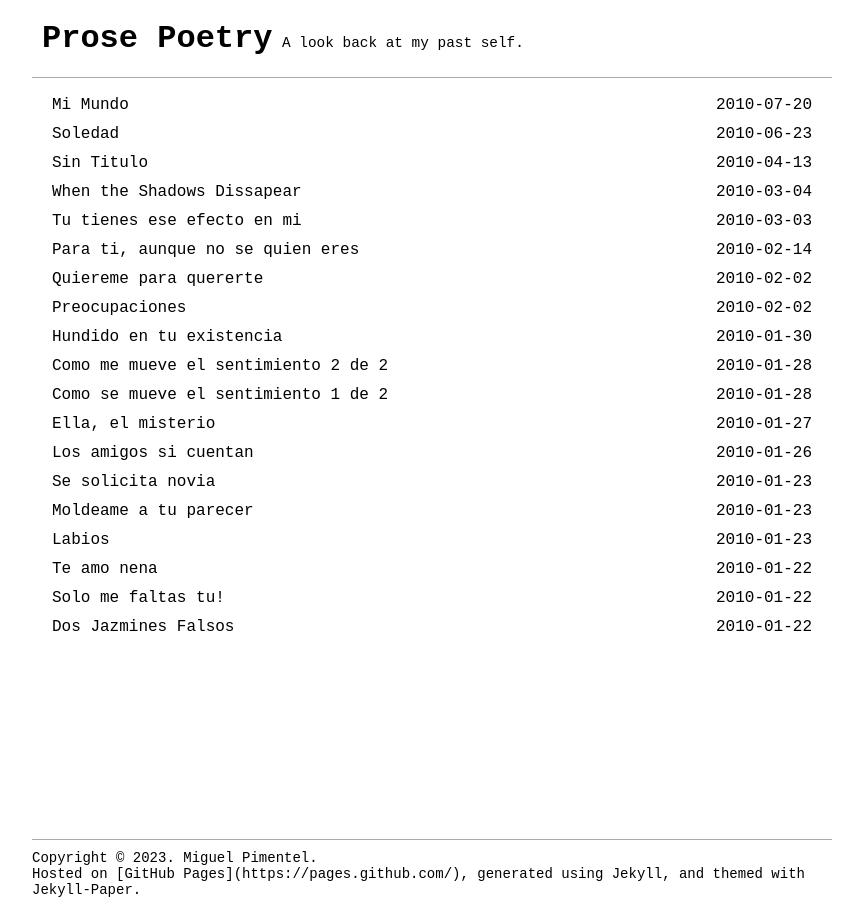
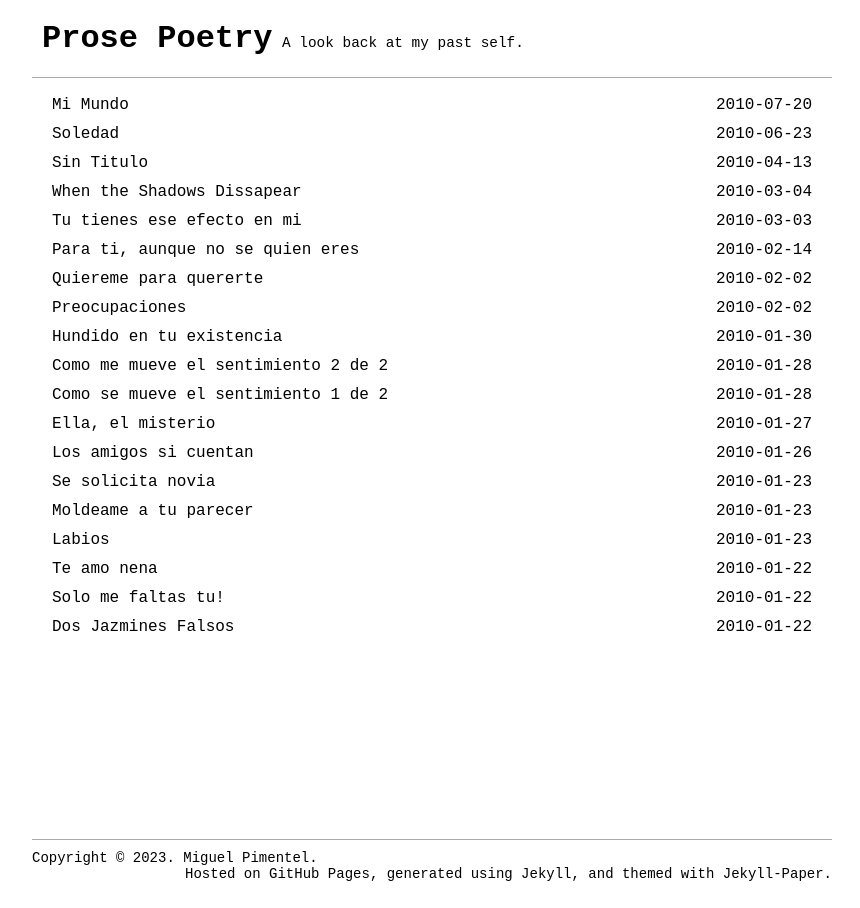
Before and after one commit to semanticdata/prose-poetry, a Jekyll site: the page built from index.html, in a window 1280 px wide. Shown: the whole page, without its empty margins (208-1068 px from the left). Built offline with Jekyll 4.4.1, drawn with Linux system fonts in a browser that asks for light colours; the list of posts is cut into pages by our own code.

Commit message:
Update footer.html

```diff
--- a/_includes/footer.html
+++ b/_includes/footer.html
@@ -1,6 +1,6 @@
 <div class="footer-copyright">
   <span class="footer-copyright-text float-left">Copyright &copy; {{ site.time | date: '%Y' }}. {{ site.domain }}.</span>
   <span class="footer-copyright-text float-right">
-    Hosted on [GitHub Pages](https://pages.github.com/), generated using <a href="https://jekyllrb.com/">Jekyll</a>, and themed with <a href="https://github.com/ghosind/Jekyll-Paper">Jekyll-Paper</a>.
+    Hosted on <a href="https://pages.github.com/">GitHub Pages</a>, generated using <a href="https://jekyllrb.com/">Jekyll</a>, and themed with <a href="https://github.com/ghosind/Jekyll-Paper">Jekyll-Paper</a>.
   </span>
 </div>
```
